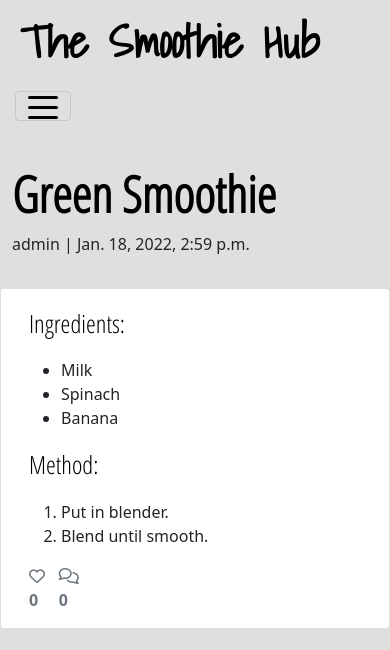
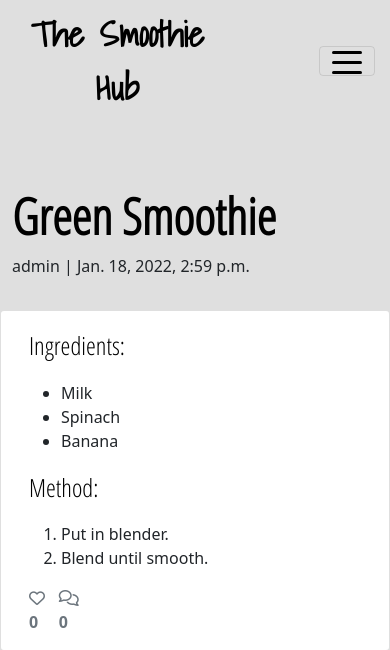
Before and after one commit to conorwalsh1/the-smoothie-hub, a Django app: page /recipes/green-smoothie/ in a window 390 px wide. Shown: the top 650 px of the page. Run offline with Django 3.2, Linux system fonts and the light colour scheme; data comes from the database, SQL or seed files in the repository; data that the repository does not hold is empty; some libraries are stand-ins or nearby versions.

Commit message:
Add media query for screen size max-width 410px

```diff
--- a/static/css/style.css
+++ b/static/css/style.css
@@ -365,6 +365,8 @@ body {
     color: black;
     font-size: 50px;
     font-weight: 800;
+    margin-top: 45px;
+
 }
 
 .recipe-text {
@@ -382,3 +384,14 @@ body {
     margin-top: 15px;
     font-weight: 800;
 }
+
+/* Media Queries */
+
+@media only screen and (max-width: 410px) {
+
+    .navbar-title {
+        font-size: 35px;
+        text-align: center;
+        width: 50%;
+    }
+}
--- a/templates/home.html
+++ b/templates/home.html
@@ -7,7 +7,7 @@
        <div class="col-sm-12 smoothie-img-align">
            <img class="smoothie-img" src="https://img.taste.com.au/n9z1v4Gq/taste/2018/10/smoothies-142447-1.jpg" alt="green smoothie">
            <br>
-           <a href="{% url 'recipes' %}"><button class="smoothie-button green-button">See Smoothies</button></a>
+           <a href="{% url 'recipes' %}"><button class="smoothie-button green-button">See Smoothie Recipes</button></a>
        </div>
     </div>
 </div>
```
